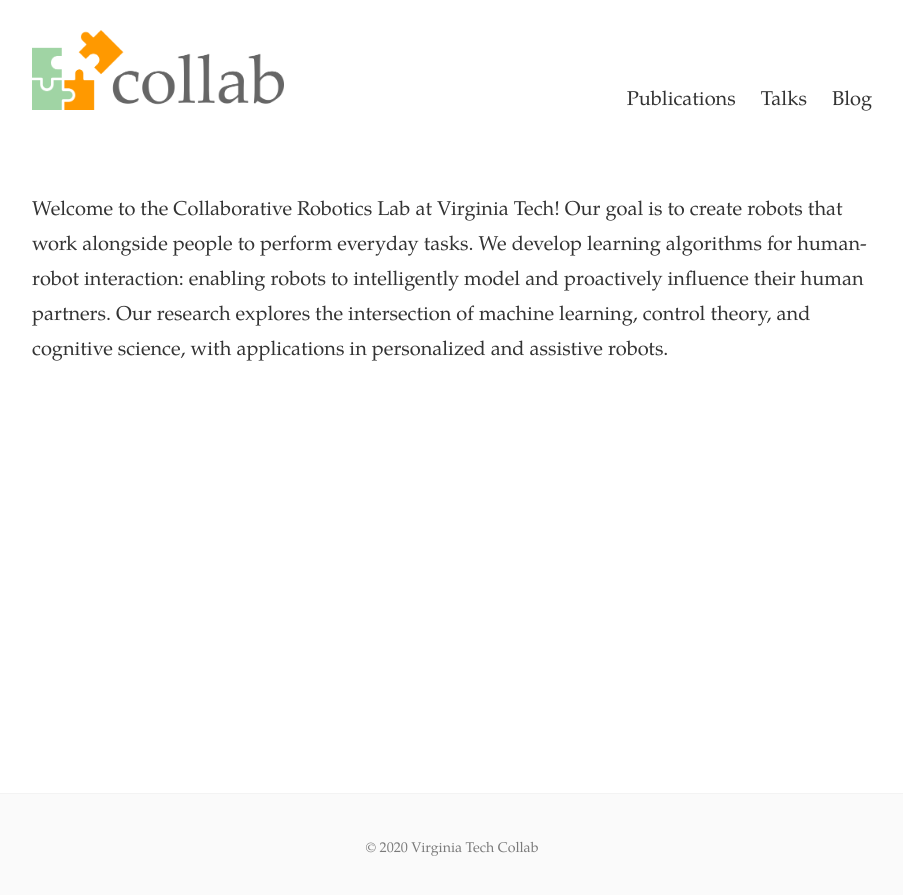
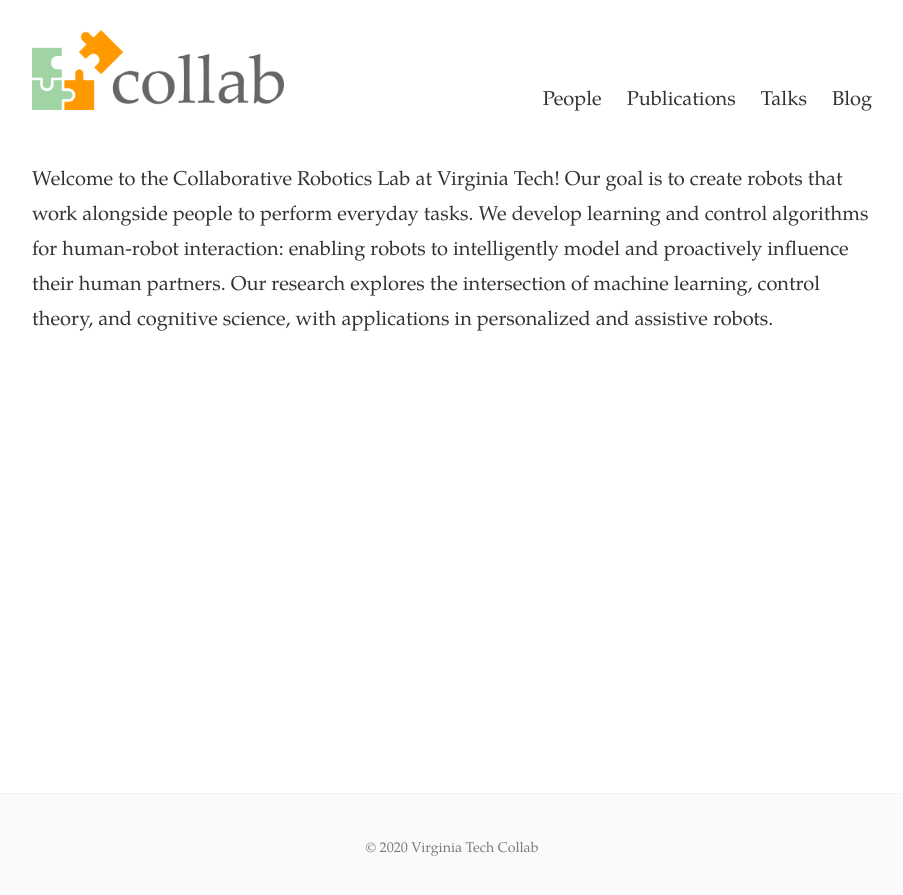
Before and after one commit to VT-Collab/vt-collab.github.io, a Jekyll site: the page built from index.html, in a window 1280 px wide. Shown: the top 895 px of the page, without its empty margins (188-1091 px from the left). Built offline with Jekyll 4.4.1, drawn with Linux system fonts in a browser that asks for light colours.

Commit message:
added people page

```diff
--- a/_config.yml
+++ b/_config.yml
@@ -7,6 +7,7 @@
 url: "http://collab.me.vt.edu/"
 date_format: "%b %-d, %Y"
 header_pages:
+ - people.html
  - publications.html
  - talks.html
  - blog.html
--- /dev/null
+++ b/_data/people.yml
@@ -0,0 +1,6 @@
+
+- name: Dylan Losey
+  picture:
+  home_url: http://dylanlosey.com/
+  description: Dylan is an Assistant Professor in the Department of Mechanical Engineering at Virginia Tech. He researches learning and control algorithms for personalizing robots that collaborate with people.
+  rank: leader
--- a/_layouts/page.html
+++ b/_layouts/page.html
@@ -3,7 +3,9 @@
 ---
 <div class="post">
   <header class="post-header">
-    <h1 class="h2">{{ page.title }}</h1>
+    {% if page.show_title == true %}
+      <h1 class="h2">{{ page.title }}</h1>
+    {% endif %}
   </header>
   <article class="post-content">
   {{ content }}
--- a/blog.html
+++ b/blog.html
@@ -1,6 +1,7 @@
 ---
 layout: page
 title: Blog
+show_title: true
 permalink: /blog/
 tags: blog
 ---
--- a/index.html
+++ b/index.html
@@ -5,7 +5,7 @@
 
 Welcome to the Collaborative Robotics Lab at Virginia Tech!
 Our goal is to create robots that work alongside people to perform everyday tasks.
-We develop learning algorithms for human-robot interaction: enabling robots to
+We develop learning and control algorithms for human-robot interaction: enabling robots to
 intelligently model and proactively influence their human partners.
 Our research explores the intersection of machine learning, control theory, and cognitive science,
 with applications in personalized and assistive robots.
--- a/publications.html
+++ b/publications.html
@@ -1,6 +1,7 @@
 ---
 layout: page
 title: Publications
+show_title: true
 permalink: /publications/
 tags: publications
 ---
--- a/talks.html
+++ b/talks.html
@@ -1,6 +1,7 @@
 ---
 layout: page
 title: Talks
+show_title: true
 permalink: /talks/
 tags: talks
 ---
```
Also changed, not shown: _data/ranks.yml (added, +8 -0 lines), people.html (added, +37 -0 lines), images/people/default.png (added).
